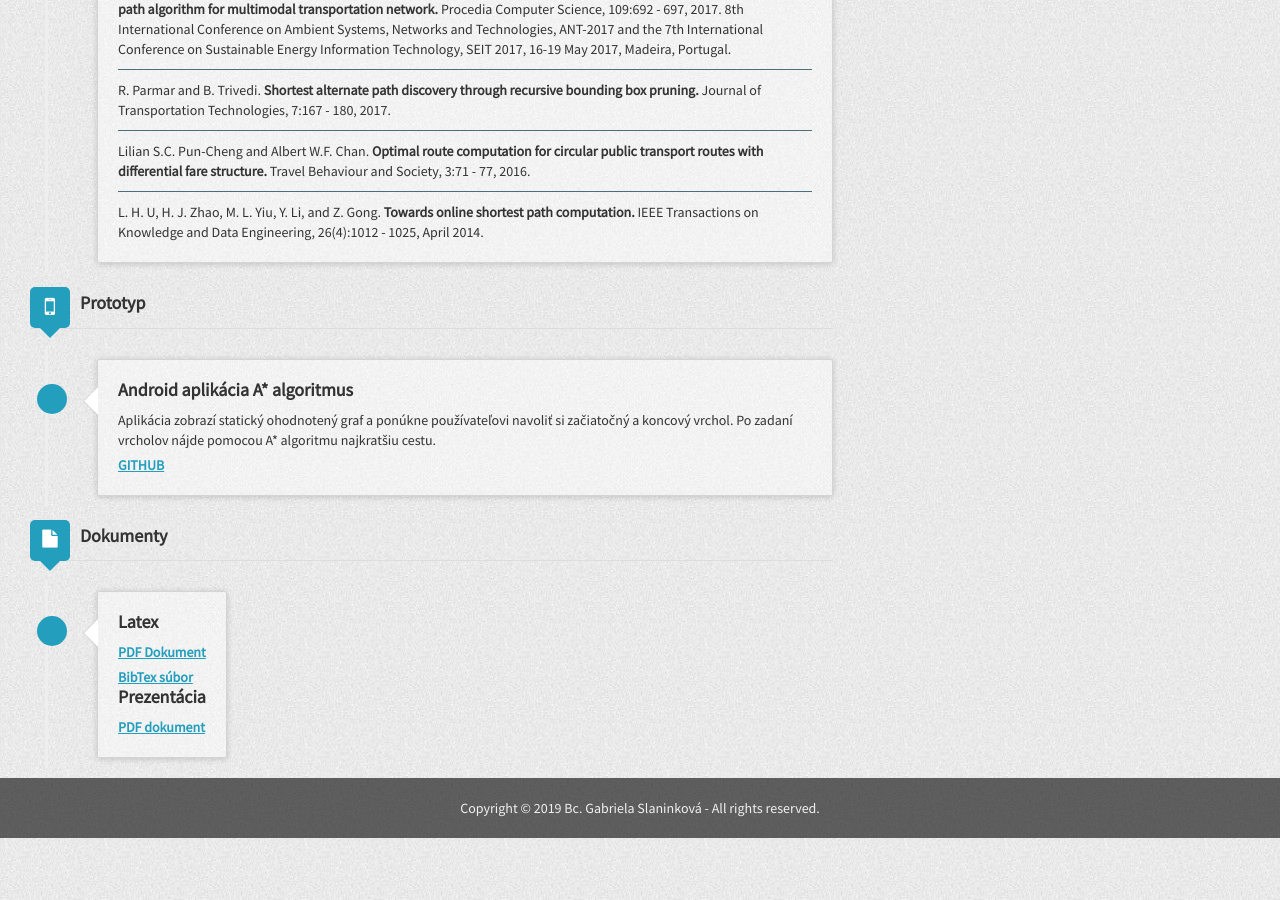
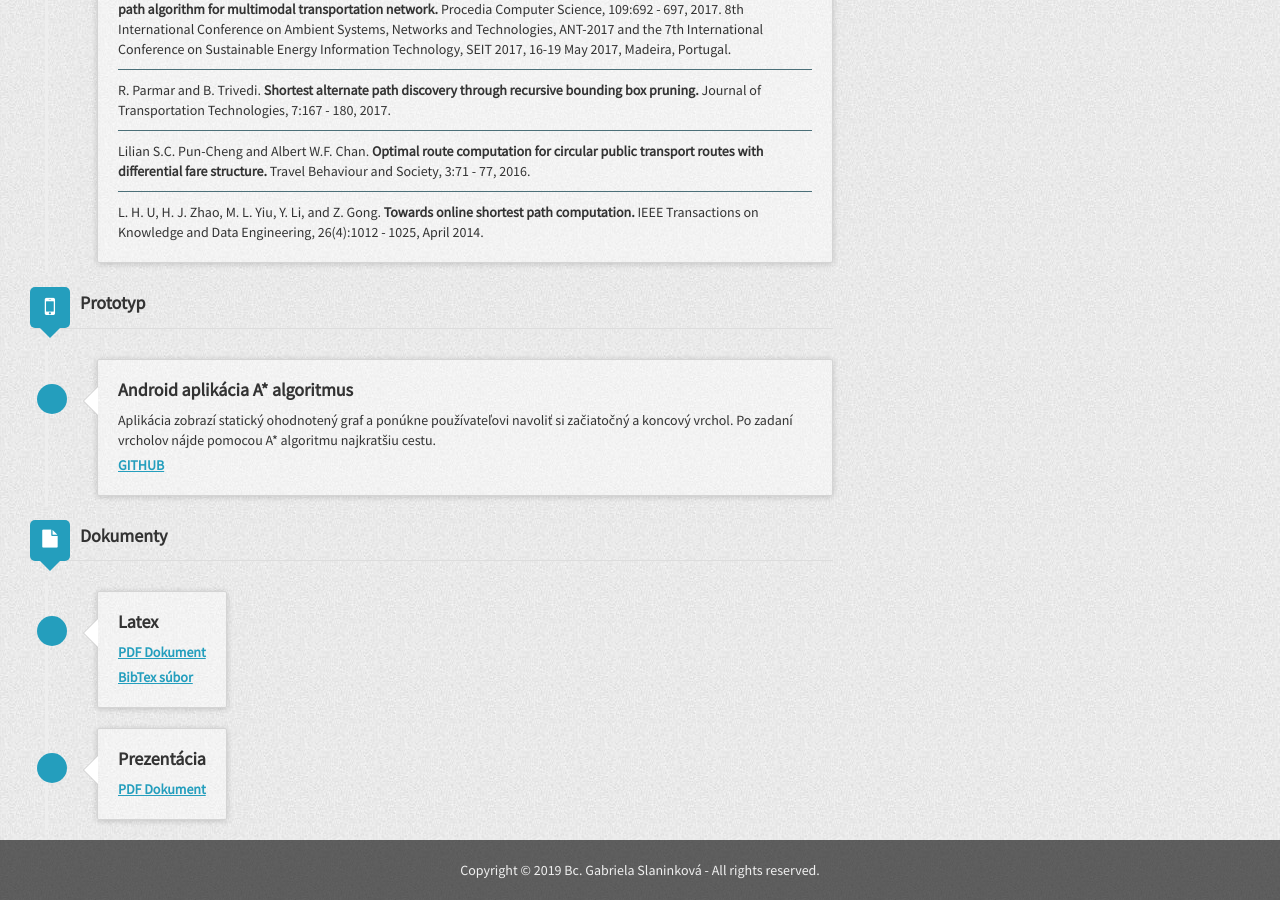
Before and after one commit to gabikaSlani/diploma-thesis, a Jekyll site: the page built from docs/index.md, in a window 1280 px wide and 900 px high, scrolled down 582 px. Built offline with Jekyll 4.4.1, drawn with Linux system fonts in a browser that asks for light colours; nearby versions of some CDN libraries.

Commit message:
presentation

```diff
--- a/docs/index.md
+++ b/docs/index.md
@@ -78,12 +78,17 @@ layout: default
                                   BibTex súbor
                                 </a></p>
                             </div>
+                        </div>
+                    </li>
+                    <li class="timeline-inverted">
+                        <div class="timeline-badge info"></div>
+                        <div class="timeline-panel grid-block">
                             <div class="timeline-heading">
                                 <h4 class="timeline-title"><strong>Prezentácia</strong></h4>
                             </div>
                             <div class="timeline-body">
                                 <p><a href="" class="link">
-                                  PDF dokument
+                                  PDF Dokument
                                 </a></p>
                             </div>
                         </div>
```
